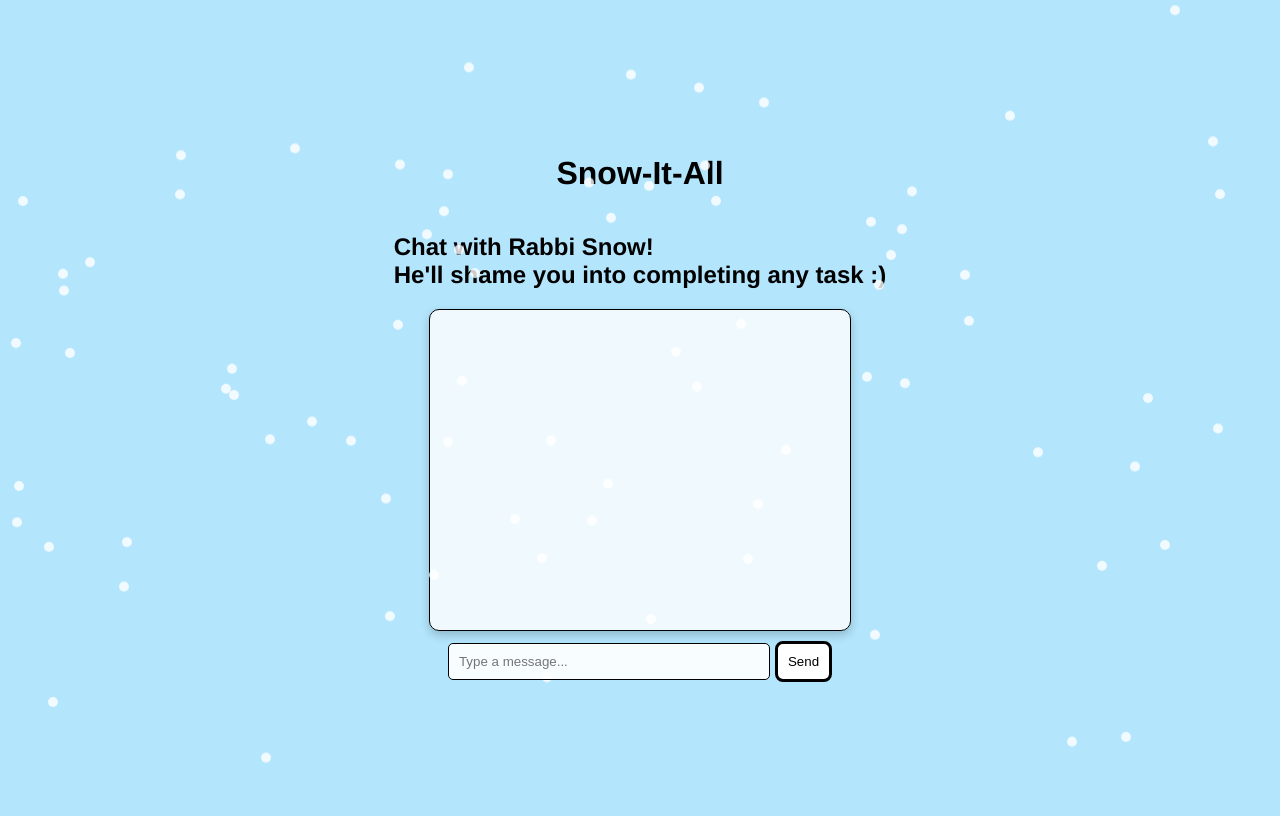
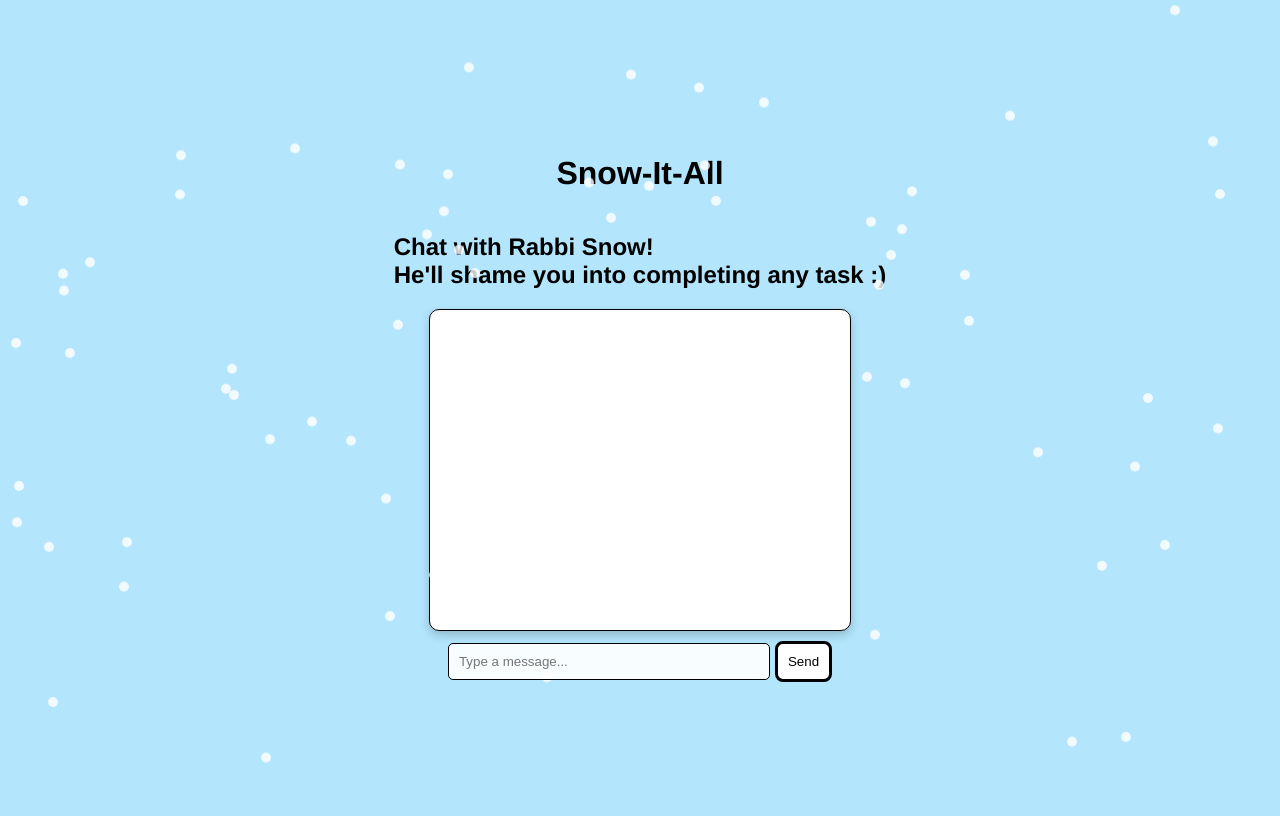
Before and after one commit to Ho1yShif/Snow-It-All, a Flask app: page / in a window 1280 px wide. Run offline with Flask 3, Linux system fonts and the light colour scheme.

Commit message:
Fix input box opacity

```diff
--- a/templates/index.html
+++ b/templates/index.html
@@ -23,7 +23,7 @@
             border: 1px solid black;
             padding: 10px;
             overflow-y: auto;
-            background: rgba(255, 255, 255, 0.8);
+            background: #ffffff;
             border-radius: 10px;
             box-shadow: 0 4px 10px rgba(0, 0, 0, 0.2);
         }
@@ -58,7 +58,6 @@
             color: darkgray;
         }
 
-        /* Snow drop CSS */
         .snowdrop {
             position: absolute;
             top: -10px;
@@ -67,7 +66,6 @@
             background-color: white;
             border-radius: 50%;
             opacity: 0.8;
-            z-index: 1; /* Snowflakes fall behind the input element */
             animation: fall 5s linear infinite;
         }
 
```
